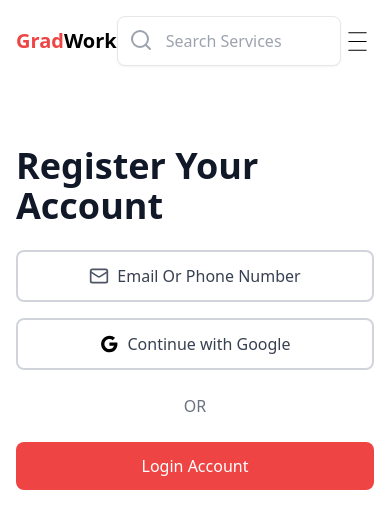
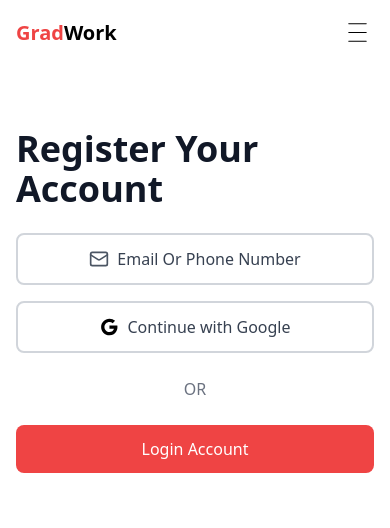
Before and after one commit to glitchySid/Gradworkfrontend, a React (Vite) app: page /register in a window 390 px wide. Shown: the top 528 px of the page. Built offline with nearby package versions, Linux system fonts and the light colour scheme.

Commit message:
formatted the code

```diff
--- a/src/components/freelancercard.jsx
+++ b/src/components/freelancercard.jsx
@@ -28,8 +28,7 @@ const FreelancerCard = ({
           </div>
 
           <div className="flex items-center gap-2">
-            <span className="text-gray-700 hidden sm:block">Reviews</span>
-            <div className="px-2 py-1 bg-red-100 rounded-md flex items-center gap-1 h-4 sm:h-6">
+            <div className="px-2 py-1 bg-red-100 rounded-md flex items-center gap-1 h-4 sm:h-8">
               <span className="text-red-500 font-medium">{rating}</span>
               <div className="flex">
                 {[...Array(5)].map((_, i) => (
--- a/src/components/header.jsx
+++ b/src/components/header.jsx
@@ -60,7 +60,7 @@ const Header = ({onAboutUsClick}) => {
       <div className="text-xl font-bold text-red-500" onClick={handleHomePage}>
         Grad<span className="text-xl font-bold text-black">Work</span>
       </div>
-      {isRegistrationPage && <SearchBar />}
+      {isRegistrationPage && <SearchBar/>}
 
       <div className="hidden sm:block">
         <ul className="flex gap-4 justify-end">
@@ -128,6 +128,7 @@ const Header = ({onAboutUsClick}) => {
                     <motion.li
                       variants={menuItemVariants}
                       className="p-2 rounded-lg text-lg hover:bg-red-100 transition-colors duration-300"
+                      onClick={onAboutUsClick}
                     >
                       About Us
                     </motion.li>
@@ -135,7 +136,7 @@ const Header = ({onAboutUsClick}) => {
                       variants={menuItemVariants}
                       className="p-2 rounded-lg text-lg hover:bg-red-100 transition-colors duration-300"
                     >
-                      Become a Seller
+                      Explore
                     </motion.li>
                     <motion.li
                       variants={menuItemVariants}
--- a/src/components/pages/homepage.jsx
+++ b/src/components/pages/homepage.jsx
@@ -16,6 +16,7 @@ const GradWorkLanding = () => {
 
   const scrollToAboutUs = () => {
     aboutUsRef.current?.scrollIntoView({ behavior: 'smooth' });
+    navigate("/");
   };
   return (
     <div className="min-h-screen">
--- a/src/components/pages/registration.jsx
+++ b/src/components/pages/registration.jsx
@@ -1,18 +1,22 @@
-import { Mail, Search } from "lucide-react";
+import { Mail } from "lucide-react";
 import registrationMan from "../../assets/backgroundman_registration_page.png";
+import Header from "../header";
 import { useNavigate } from "react-router-dom";
-import Header from "../header";
+import { useRef } from "react";
 
 const RegistrationPage = () => {
+  const aboutUsRef = useRef(null);
   const navigate = useNavigate();
 
-  const handleHomePage = () => {
+  const scrollToAboutUs = () => {
     navigate("/");
+    aboutUsRef.current?.scrollIntoView({ behavior: 'smooth' });
   };
+
   return (
     <div className="min-h-screen bg-white">
       {/* Header */}
-      <Header />
+      <Header onAboutUsClick={scrollToAboutUs} />
       {/* Main Content */}
       <main className="max-w-7xl mx-auto px-4 py-16">
         <div className="grid grid-cols-1 md:grid-cols-2 gap-16 items-center">
--- a/src/components/ui/searchbar.jsx
+++ b/src/components/ui/searchbar.jsx
@@ -13,7 +13,7 @@ const SearchBar = () => {
   };
 
   return (
-    <div className="relative max-w-[85%] sm:max-w-xl mx-auto hover:scale-105 transition-transform">
+    <div className="relative max-w-[85%] sm:max-w-xl mx-auto hover:scale-105 transition-transform hidden sm:block">
       <Search className="absolute left-3 top-3 text-gray-400" />
       <input
         type="text"
```
